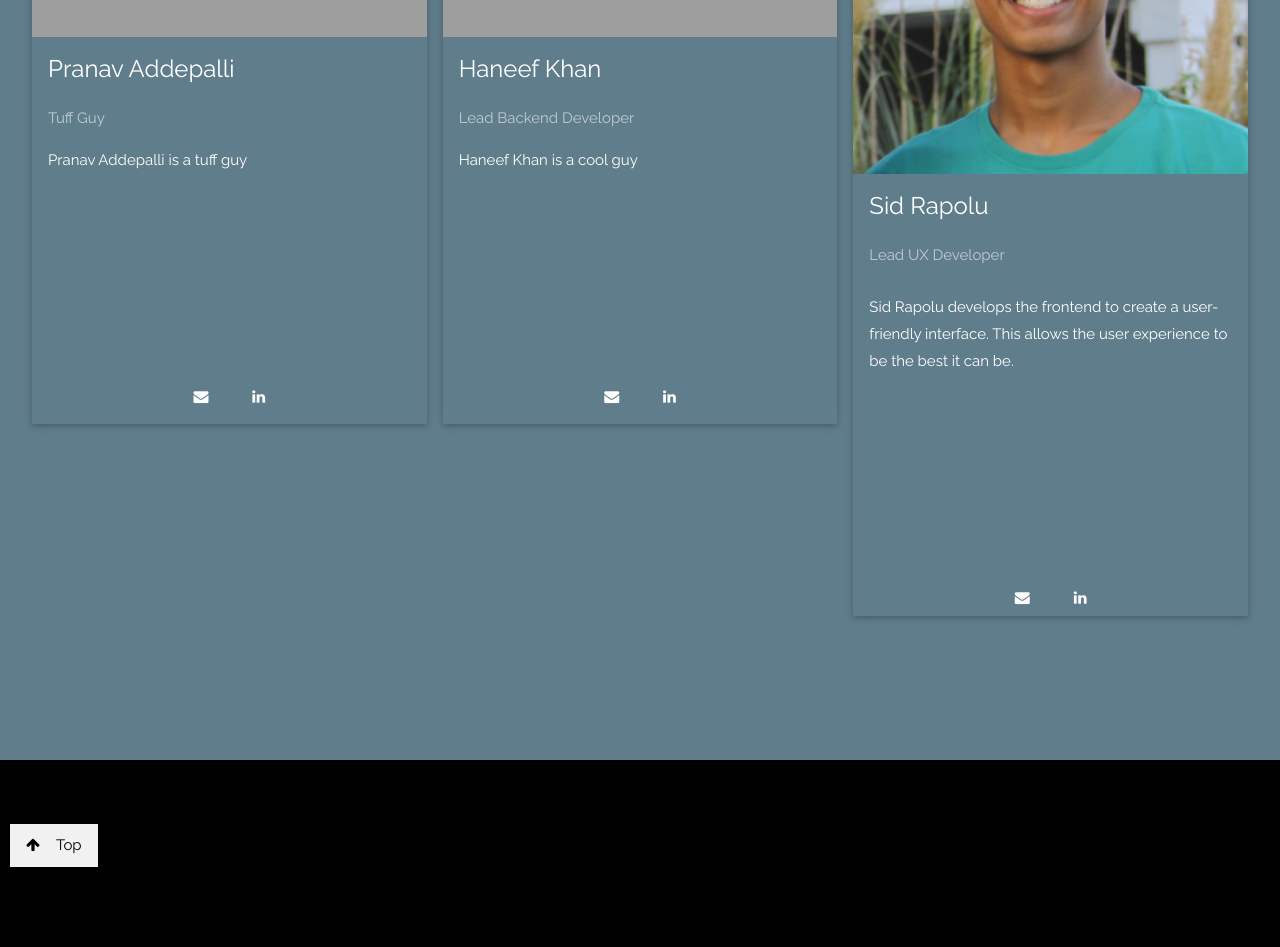
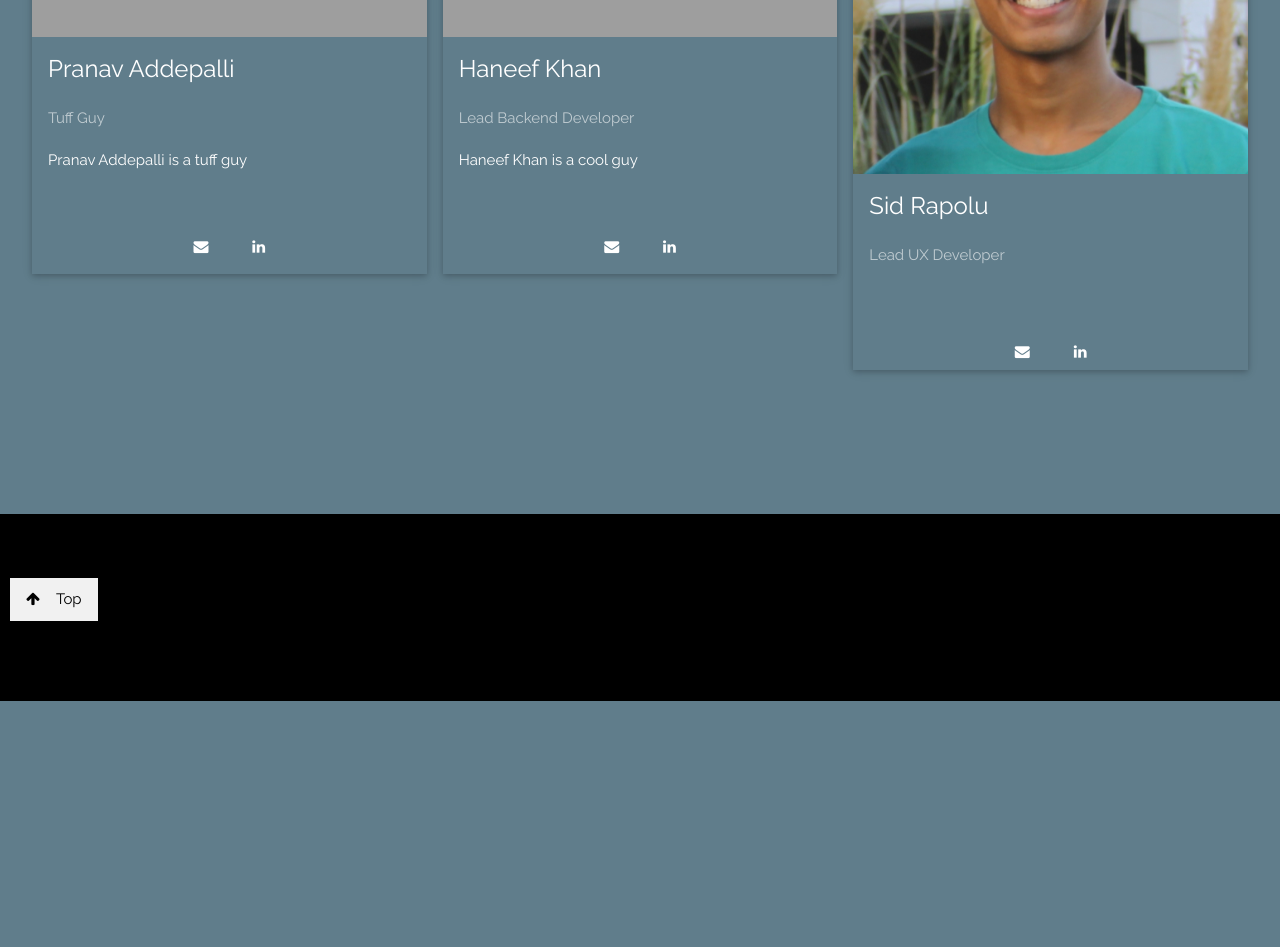
Before and after one commit to SidRapolu/Laire, a Flask app: page / in a window 1280 px wide. Shown: the part 2799-3746 px from the top of the page. After the commit the page ends 3500 px from the top, so only its background shows below. Run offline with Flask 2, Linux system fonts and the light colour scheme; some libraries are stand-ins or nearby versions; grey boxes are pictures that could not be loaded.

Commit message:
Update home.html

```diff
--- a/templates/home.html
+++ b/templates/home.html
@@ -68,7 +68,7 @@
 
   .zoom {
     transition: transform .2s;
-    padding: 200px;
+    padding: 50px;
     /* Animation */
   }
 
@@ -216,7 +216,6 @@
           <div class="container">
             <h3>Sid Rapolu</h3>
             <p class="opacity" style="padding-bottom: 10px;">Lead UX Developer</p>
-            <p>Sid Rapolu develops the frontend to create a user-friendly interface. This allows the user experience to be the best it can be.</p>
             <center>
               <a href="mailto:sid@laire.org"> <i class="fa fa-envelope zoom" style="padding-left:20px; padding-right:20px; padding-bottom:10px"></i></a>
               <a href="https://www.linkedin.com/in/sid-r-2a00a1137/"> <i class="fa fa-linkedin hover-opacity zoom" style="padding-left:20px; padding-right:20px; padding-bottom:10px"></i></a>
```
